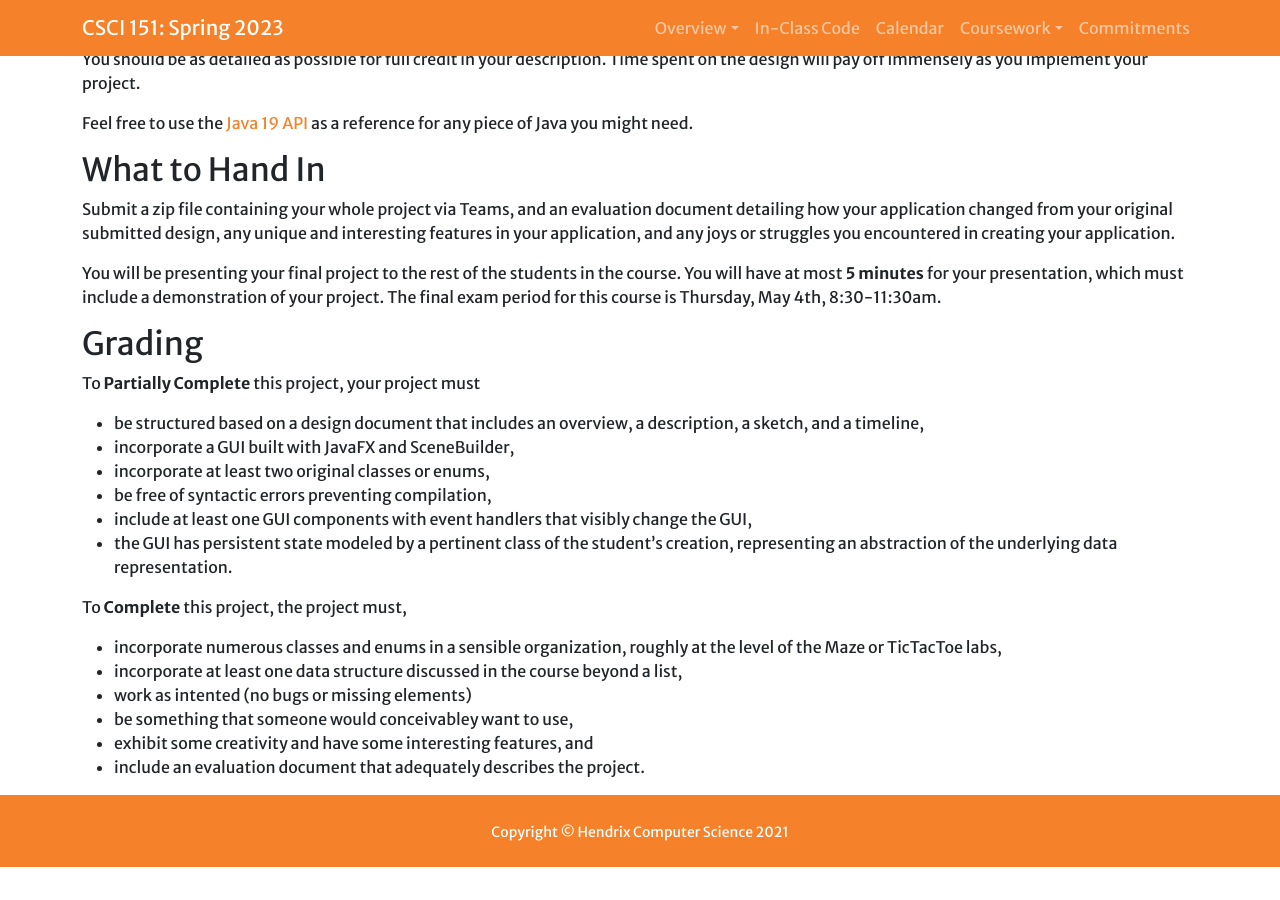
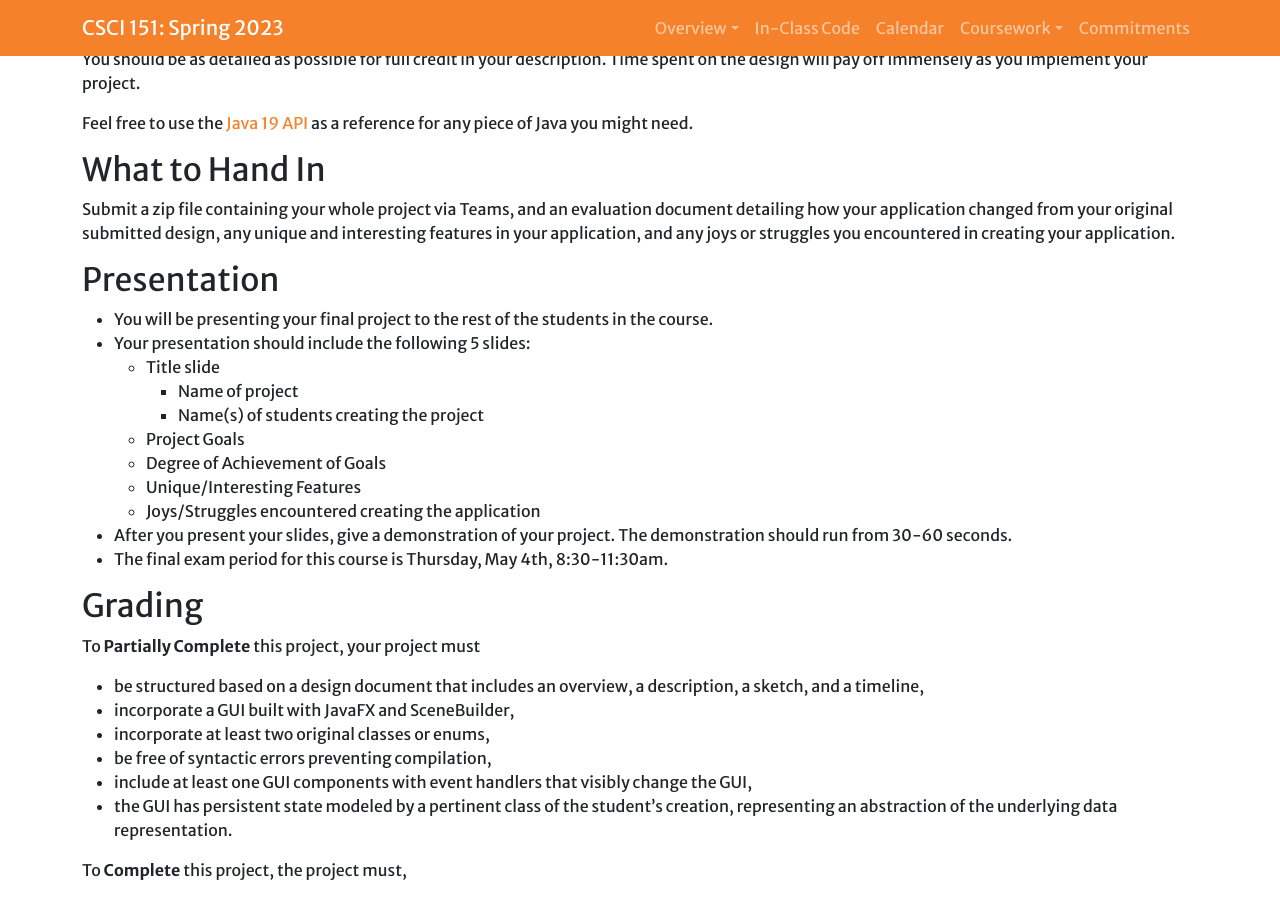
Before and after one commit to Hendrix-CS/csci151, a Jekyll site: the page built from projects/final-project.md, in a window 1280 px wide and 900 px high, scrolled down 1039 px. Built offline with Jekyll 4.4.1, drawn with Linux system fonts in a browser that asks for light colours; a script that is not in the unit is left out; our own code applies the rules of GitHub Pages for plain Markdown files; before the commit the page ends 1906 px from its top, so only the background shows below that.

Commit message:
Updates to project requirements.

```diff
--- a/projects/final-project.md
+++ b/projects/final-project.md
@@ -82,10 +82,21 @@ original submitted design, any unique
 and interesting features in your application, and any joys or struggles
 you encountered in creating your application.
 
-You will be presenting your final project to the rest of the students in
-the course. You will have at most **5 minutes** for your presentation,
-which must include a demonstration of your project. The final exam
-period for this course is {{page.finaldue}}.
+## Presentation
+
+* You will be presenting your final project to the rest of the students in
+the course.
+* Your presentation should include the following 5 slides:
+  * Title slide
+    * Name of project
+    * Name(s) of students creating the project
+  * Project Goals
+  * Degree of Achievement of Goals
+  * Unique/Interesting Features
+  * Joys/Struggles encountered creating the application
+* After you present your slides, give a demonstration of
+  your project. The demonstration should run from 30-60 seconds.
+* The final exam period for this course is {{page.finaldue}}.
 
 ## Grading
 
```
Also changed, not shown: projects/animation.md (+5 -3 lines), projects/gui-animation.md (+4 -3 lines), projects/gui.md (+8 -6 lines).
